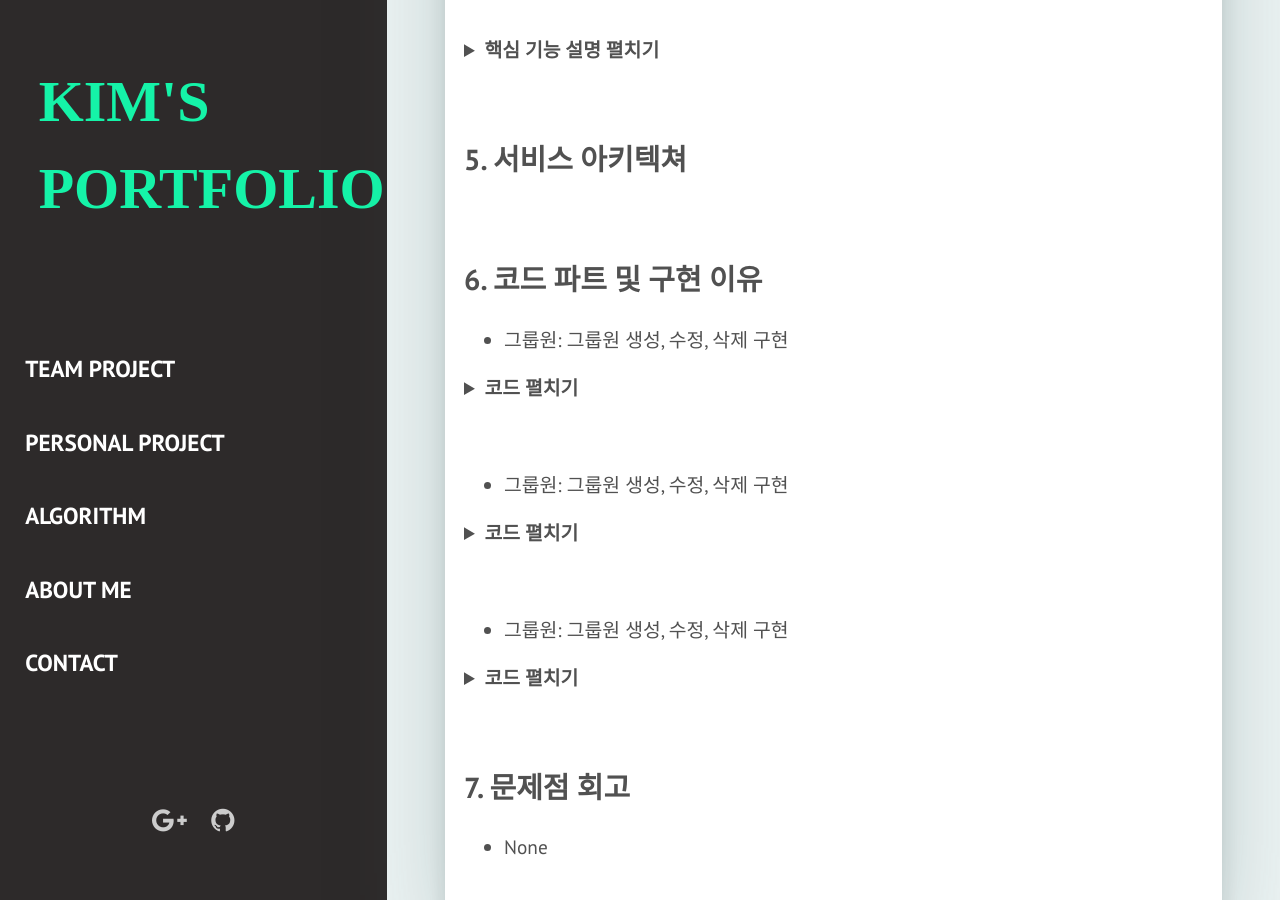
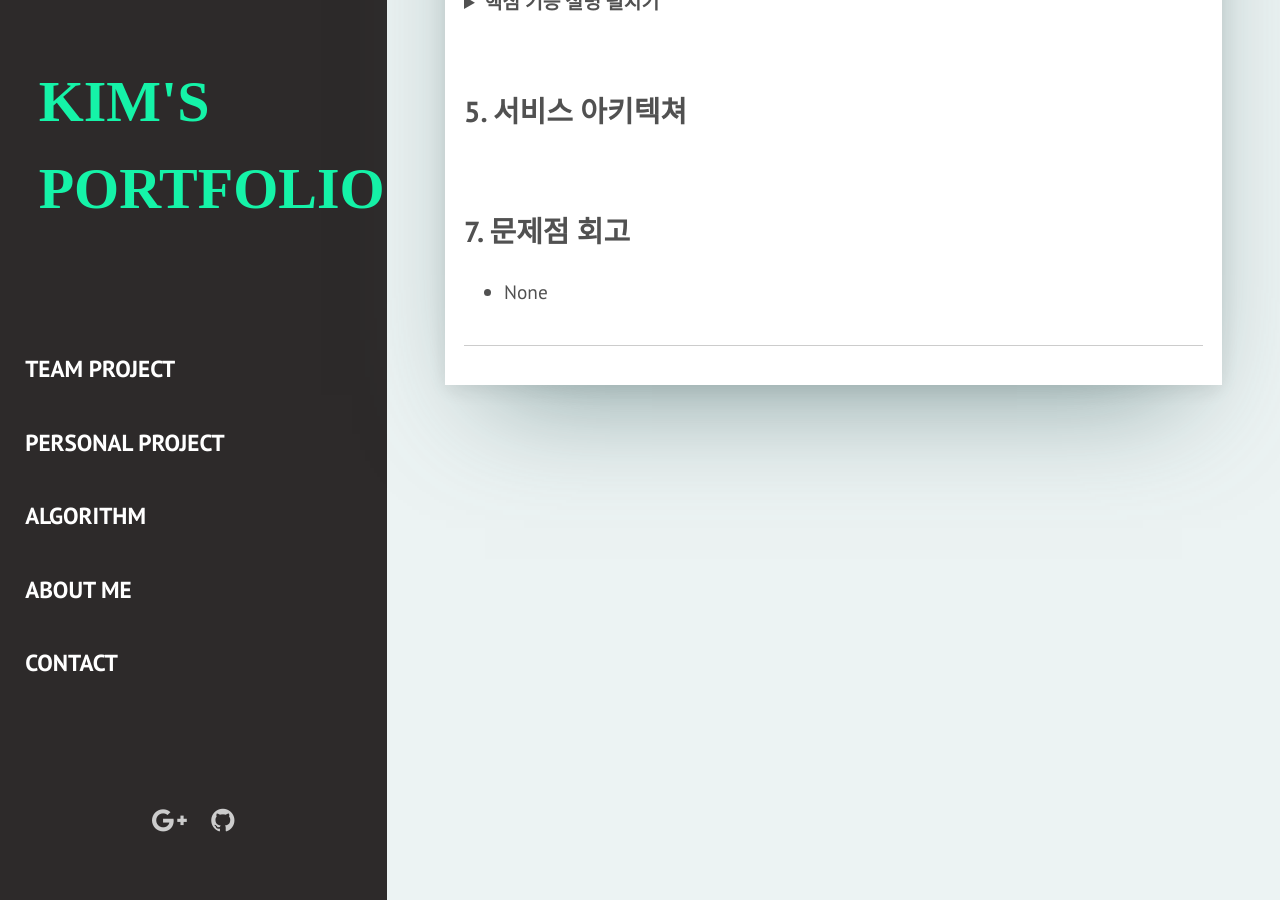
Before and after one commit to kimgusxo/kimgusxo.github.io, a Jekyll site: the page built from _team_projects/picstagram.markdown, in a window 1280 px wide and 900 px high, scrolled down 2871 px. Built offline with Jekyll 4.4.1, drawn with Linux system fonts in a browser that asks for light colours; some web fonts are replaced.

```diff
--- a/_team_projects/picstagram.markdown
+++ b/_team_projects/picstagram.markdown
@@ -48,9 +48,6 @@ description: (교내프로젝트) 실시간 여행 공유 SNS 어플리케이션
 이 서비스의 핵심 기능은 사진 일기입니다.
 사용자는 인앱 카메라로 사진을 찍거나 갤러리에 있는 사진을 통해
 위치 좌표를 기준으로 지도에 여행 경로를 표시합니다.
-
-<br>
-
 <details>
 <summary><b>핵심 기능 설명 펼치기</b></summary>
 <div markdown="1">
@@ -68,42 +65,6 @@ description: (교내프로젝트) 실시간 여행 공유 SNS 어플리케이션
 
 ## 5. 서비스 아키텍쳐
 
-<br>
-
-## 6. 코드 파트 및 구현 이유
-- 그룹원: 그룹원 생성, 수정, 삭제 구현
-<details>
-<summary>
-<b>코드 펼치기</b>
-</summary>
-<div markdown="1">
-![GroupMemberFunction](../assets/img/PillGood-GroupMemberFunctionCode.png)
-</div>
-</details>
-
-<br>
-
-- 그룹원: 그룹원 생성, 수정, 삭제 구현
-<details>
-<summary>
-<b>코드 펼치기</b>
-</summary>
-<div markdown="1">
-![GroupMemberFunction](../assets/img/PillGood-GroupMemberFunctionCode.png)
-</div>
-</details>
-
-<br>
-
-- 그룹원: 그룹원 생성, 수정, 삭제 구현
-<details>
-<summary>
-<b>코드 펼치기</b>
-</summary>
-<div markdown="1">
-![GroupMemberFunction](../assets/img/PillGood-GroupMemberFunctionCode.png)
-</div>
-</details>
 
 <br>
 
```
Also changed, not shown: _pages/about.html (+10 -0 lines).
